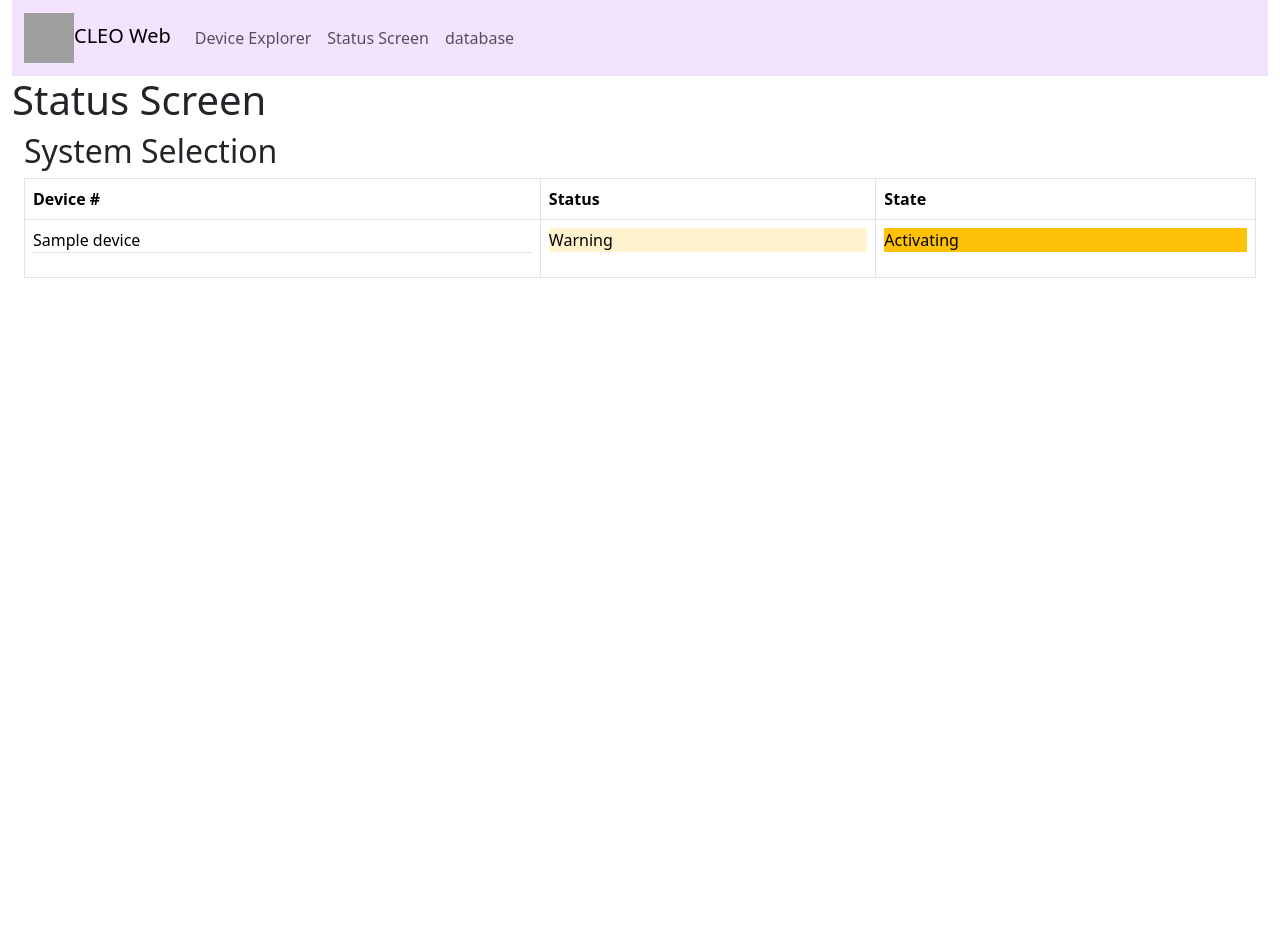
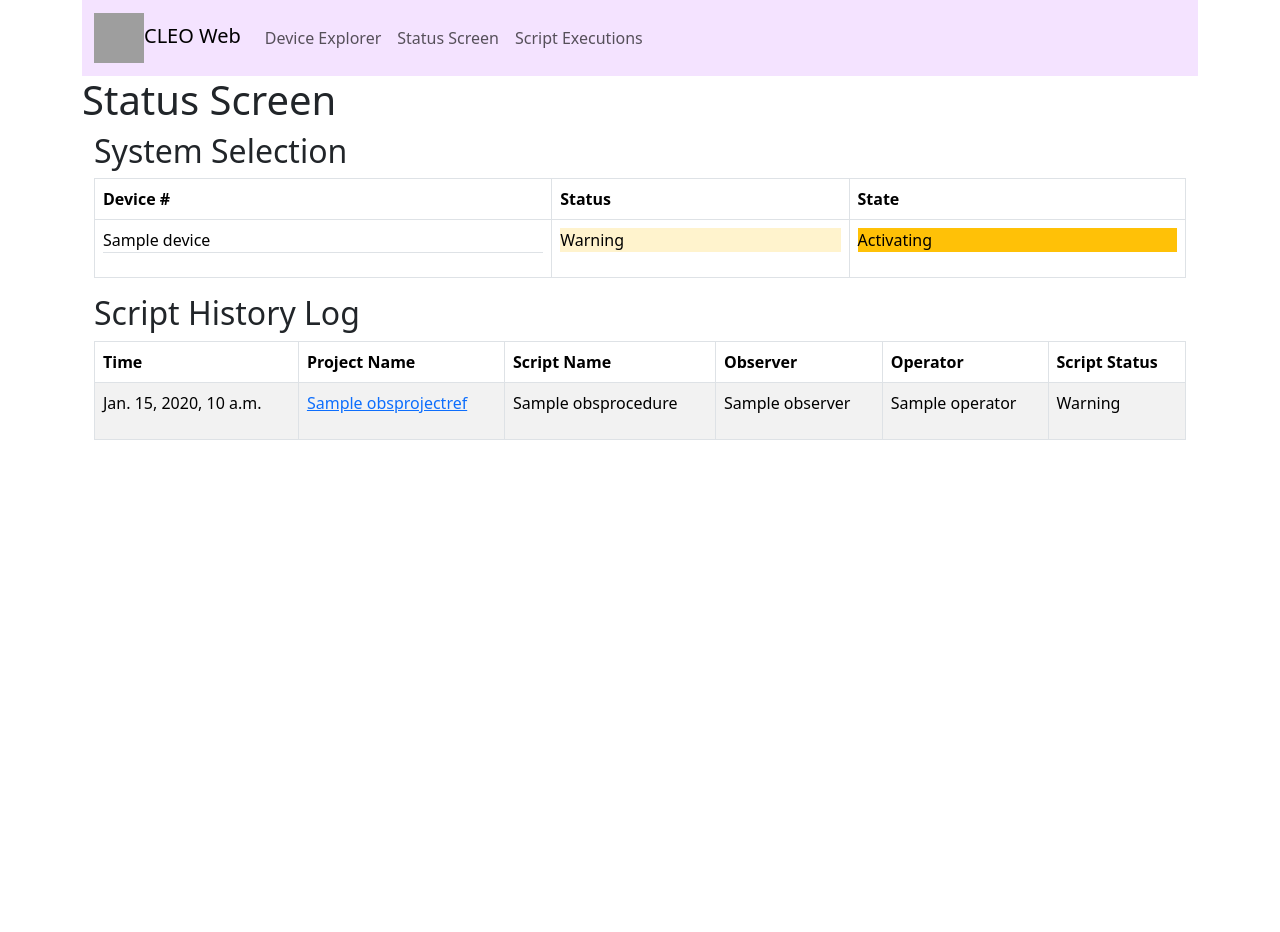
Before and after one commit to sofiarobertson/cleo_web, a Django app: template devex/templates/devex/status.html in a window 1280 px wide. Run offline with Django 5.2, Linux system fonts and the light colour scheme; the template is opened without the code that fills it: most values are stand-ins (such as "Sample title", 1, 10 or a date in 2020); grey boxes are pictures that could not be loaded.

```diff
--- a/devex/templates/devex/base.html
+++ b/devex/templates/devex/base.html
@@ -102,7 +102,7 @@
                 crossorigin="anonymous"></script>
     </head>
     <body class="vh-100">
-        <div class="container-fluid " style="height: 100vh;">
+        <div class="container" style="height: 100vh;">
           {% include 'devex/navbar.html' %}
             {% block content %}{% endblock %}
         </div>
--- a/devex/templates/devex/devex.html
+++ b/devex/templates/devex/devex.html
@@ -3,7 +3,7 @@
     <h1>Device Explorer</h1>
     <fieldset class="h-100">
         <!-- Avalabie managers -->
-        <div class="container-fluid vh-100">
+        <div class="container vh-100">
             <div class="row h-100 ">
                 <div class="col border column">
                     <div class="overflow-scroll" style=" max-height: 100%;">
--- a/devex/templates/devex/navbar.html
+++ b/devex/templates/devex/navbar.html
@@ -9,7 +9,7 @@
         <ul class="navbar-nav me-auto mb-2 mb-lg-0">
             <li class="nav-item"><a class="nav-link" href="{% url 'devex:devex' %}">Device Explorer</a></li>
             <li class="nav-item"><a class="nav-link" href="{% url 'devex:status' %}">Status Screen</a></li>
-            <li class="nav-item"><a class="nav-link" href="{% url 'devex:script' %}">database</a></li>
+            <li class="nav-item"><a class="nav-link" href="{% url 'devex:script' %}">Script Executions</a></li>
         </ul>
     </div>
     </div>
--- a/devex/templates/devex/status.html
+++ b/devex/templates/devex/status.html
@@ -1,5 +1,6 @@
 {% extends "devex/base.html" %}
 {% block content %}
+{% load devex %}
     <h1>Status Screen</h1>
     <fieldset class="h-100">
         <!-- scancoordinator device -->
@@ -40,41 +41,57 @@
                     </td>
                 </tr>
             </table>
+            <h2>Script History Log</h2>
+            <table class = "table table-bordered table-striped">
+                <thead>
+                    <tr>
+                        <th>Time</th>
+                        <th>Project Name</th>
+                        <th>Script Name</th>
+                        <th>Observer</th>
+                        <th>Operator</th>
+                        <th>Script Status</th>
+                    </tr>
+                </thead>
+                <tbody>
+                <tr>
+
+                    <td>
+                        <ul class="list-unstyled">
+                            <li>{{ history.datetime }}</li>
+                        </ul>
+                    </td>
+                    <td>
+                        <ul class="list-unstyled">
+                            <li><a href = "{% url 'devex:history_detailstatus' history.id %}"> {{ history.obsprocedure.obsprojectref.name }}</li>
+
+                        </ul>
+                    </td>
+                    <td>
+                        <ul class="list-unstyled">
+                            <li>{{ history.obsprocedure.name }} </li>
+                        </ul>
+                    </td>
+                    <td>
+                        <ul class="list-unstyled">
+                            <li>{{ history.obsprocedure.observer }}</li>
+                        </ul>
+                    </td>
+                    <td>
+                        <ul class="list-unstyled">
+                            <li>{{ history.obsprocedure.operator }}</li>
+
+                        </ul>
+                    </td>
+                    <td>
+                        <ul class="list-unstyled">
+                            <li>{{ history.obsprocedure.status }}</li>
+
+                        </ul>
+                    </td>
+                </tr>
+
+            </tbody>
+            </table>
+
         {% endblock %}
-
-        {% comment %}
-    <div class="row h-100 ">
-        <div class="col border column">
-            <div class="overflow-scroll" style=" max-height: 100%;">
-                <legend class="sticky-top">
-                    <h2 class="fw-bold">Device</h2>
-                </legend>
-                <ul class="list-unstyled" id="get-device" hx-get="{% url 'devex:get_device' manager %}" hx-trigger="every 10s">
-                    {% include "devex/get_device.html" %}
-                </ul>
-            </div>
-        </div>
-        <!-- status -->
-        <div class="col border column">
-            <div class="overflow-scroll" style="max-height: 100%;">
-                <legend class="sticky-top">
-                    <h2 class="fw-bold">Status</h2>
-                </legend>
-                <ul class="list-unstyled" id="get-status" hx-get="{% url 'devex:get_status' manager %}" hx-trigger="every 10s">
-                    {% include "devex/get_status.html" %}
-                </ul>
-            </div>
-        </div>
-        <!-- state-->
-        <div class="col border column">
-            <div class="overflow-scroll" style="max-height: 100%;">
-                <legend class="sticky-top">
-                    <h2 class="fw-bold">State</h2>
-                </legend>
-                <ul class="list-unstyled" id="get-state" hx-get="{% url 'devex:get_state' manager %}" hx-trigger="every 10s">
-                    {% include "devex/get_state.html" %}
-                </ul>
-            </div>
-        </div>
-    </div>
-        </fieldset> {% endcomment %}
--- a/devex/templatetags/devex.py
+++ b/devex/templatetags/devex.py
@@ -10,4 +10,5 @@ register = template.Library()
 
 @register.filter
 def highlight_python(value):
+
     return mark_safe(highlight(value, PythonLexer(), HtmlFormatter()))
--- a/devex/urls.py
+++ b/devex/urls.py
@@ -15,6 +15,7 @@ urlpatterns = [
     path("get-status/<str:manager>/", views.get_status, name='get_status'),
     path("get-state/<str:manager>/", views.get_state, name='get_state'),
     path("script/", views.info, name='script'),
-    # path("<str:title>/"), views. , name='executed_script')
+    path("history/<int:pk>/", views.HistoryDetailView.as_view(), name='history_detail'),
+    path("recenthistory/<int:pk>/", views.HistoryDetailView2.as_view(), name='history_detailstatus'),
 
 ]
```
Also changed, not shown: devex/templates/devex/history_detail.html (added, +35 -0 lines), devex/templates/devex/history_detailstatus.html (added, +35 -0 lines), devex/templates/devex/script.html (+6 -18 lines), devex/views.py (+19 -20 lines), devex/templatetags/__init__.py (added).
